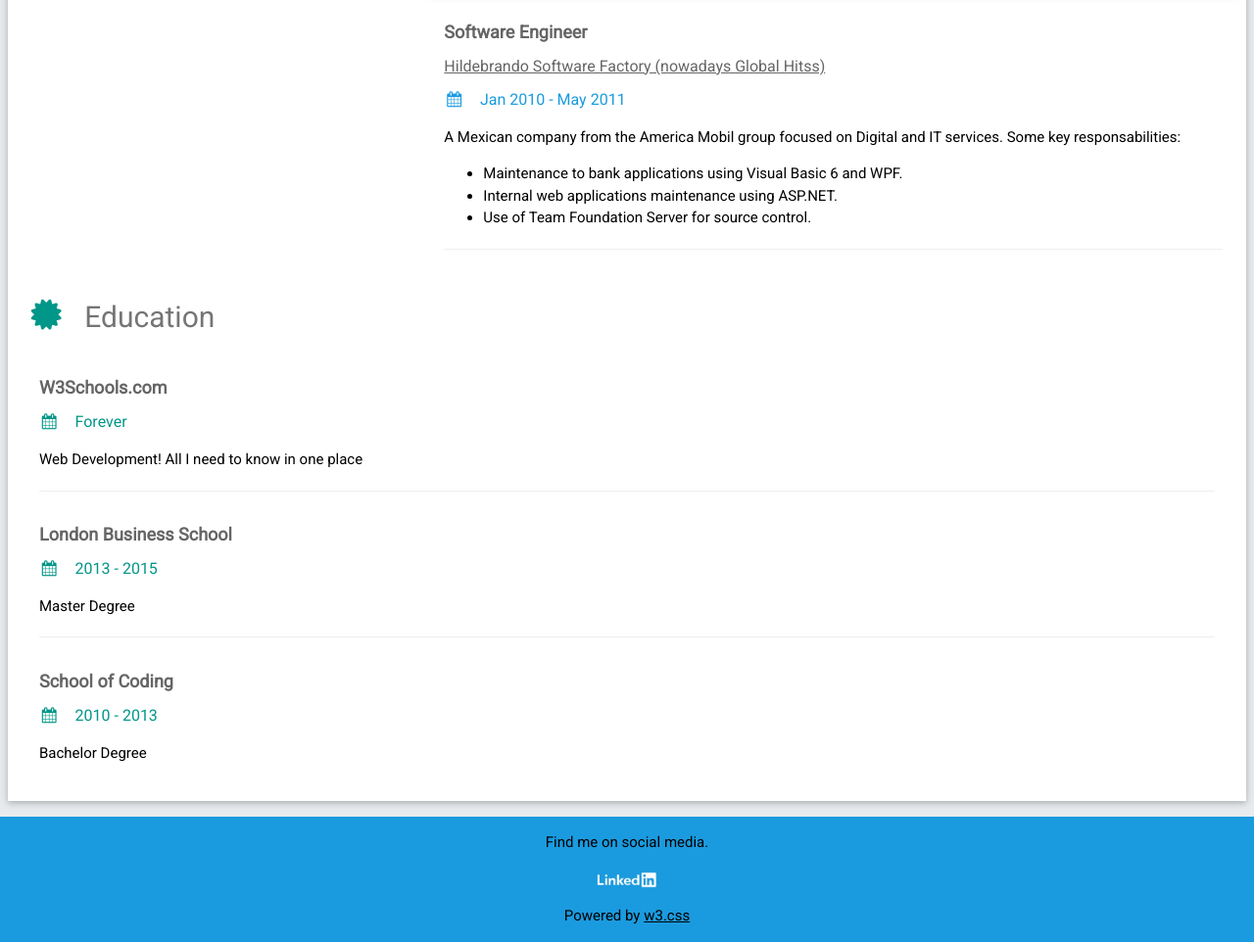
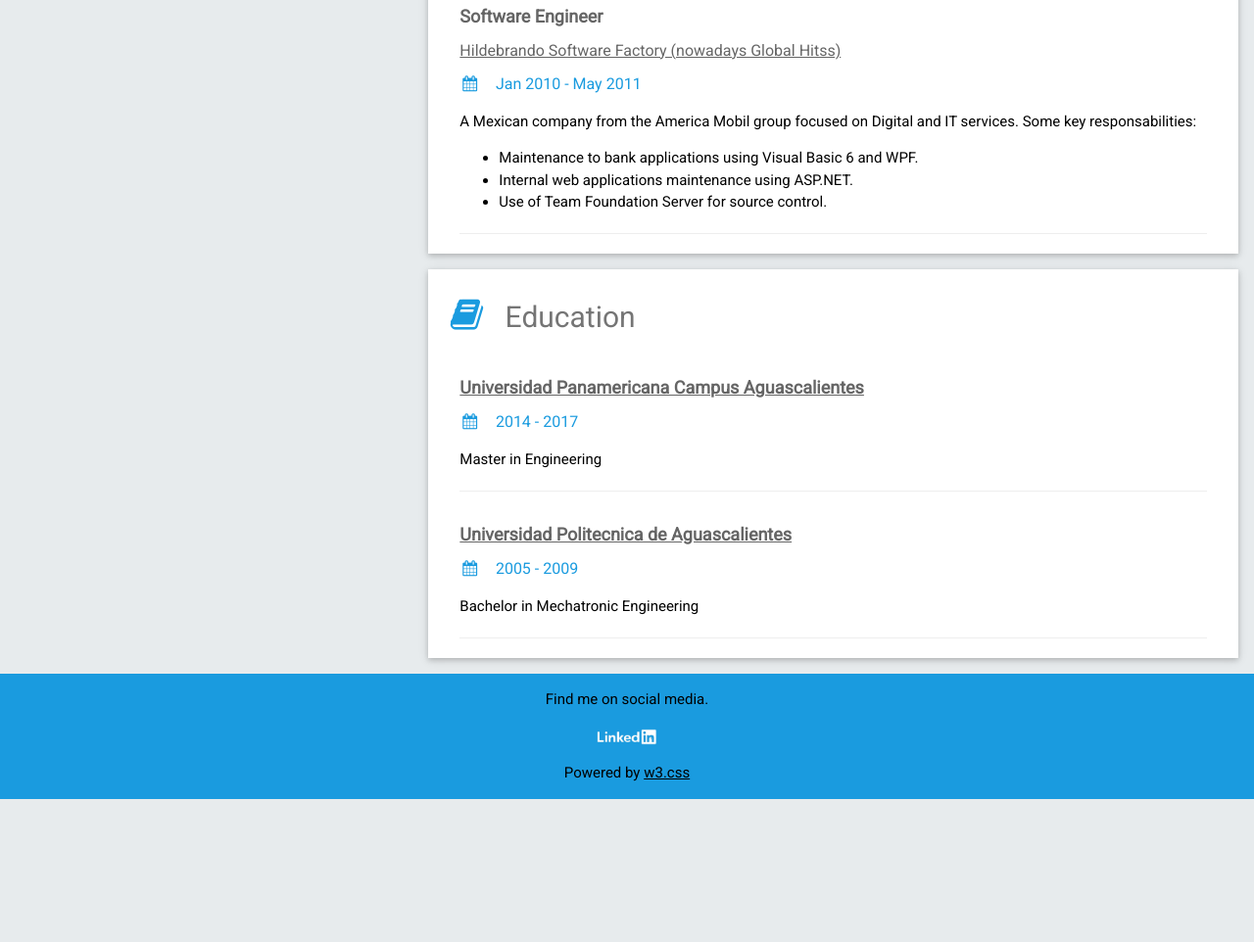
Before and after one commit to Acerito12/carlosacerome, a plain HTML site: page index.html in a window 1280 px wide. Shown: the part 2037-2999 px from the top of the page at 98% size. After the commit the page ends 2853 px from the top, so only its background shows below. Drawn offline with nearby package versions, Linux system fonts and the light colour scheme.

Commit message:
Adding education

```diff
--- a/index.html
+++ b/index.html
@@ -266,9 +266,8 @@
                             </div>
                             <hr>
                         </div>
-                    </div>
 
-                    <div class="w3-container">
+                        <div class="w3-container">
                             <h5 class="w3-opacity"><b>Software Engineer </b></h5>
                             <h6 class="w3-opacity"><a href="https://globalhitss.com/" target="_blank" rel="noopener noreferrer">Hildebrando Software Factory &#40;nowadays Global Hitss&#41;</a></h6>
                             <h6 class="theme_color"><i class="fa fa-calendar fa-fw w3-margin-right"></i>Jan 2010 - May 2011</h6>
@@ -293,35 +292,30 @@
 
                     <!-- EDUCATION -->
                     <div class="w3-container w3-card w3-white">
-                        <h2 class="w3-text-grey w3-padding-16"><i class="fa fa-certificate fa-fw w3-margin-right w3-xxlarge w3-text-teal"></i>Education</h2>
+                        <h2 class="w3-text-grey w3-padding-16"><i class="fa fa-book fa-fw w3-margin-right w3-xxlarge theme_color"></i>Education</h2>
                         <div class="w3-container">
-                        <h5 class="w3-opacity"><b>W3Schools.com</b></h5>
-                        <h6 class="w3-text-teal"><i class="fa fa-calendar fa-fw w3-margin-right"></i>Forever</h6>
-                        <p>Web Development! All I need to know in one place</p>
-                        <hr>
+                            <h5 class="w3-opacity"><a href="https://www.up.edu.mx/campus-aguascalientes/" target="_blank" rel="noopener noreferrer"><strong>Universidad Panamericana Campus Aguascalientes</strong></a></h5>
+                            <h6 class="theme_color"><i class="fa fa-calendar fa-fw w3-margin-right"></i>2014 - 2017</h6>
+                            <p>Master in Engineering</p>
+                            <hr>
                         </div>
                         <div class="w3-container">
-                        <h5 class="w3-opacity"><b>London Business School</b></h5>
-                        <h6 class="w3-text-teal"><i class="fa fa-calendar fa-fw w3-margin-right"></i>2013 - 2015</h6>
-                        <p>Master Degree</p>
-                        <hr>
-                        </div>
-                        <div class="w3-container">
-                        <h5 class="w3-opacity"><b>School of Coding</b></h5>
-                        <h6 class="w3-text-teal"><i class="fa fa-calendar fa-fw w3-margin-right"></i>2010 - 2013</h6>
-                        <p>Bachelor Degree</p><br>
+                            <h5 class="w3-opacity"><a href="https://upa.edu.mx/" target="_blank" rel="noopener noreferrer"><strong>Universidad Politecnica de Aguascalientes</strong></a></h5>
+                            <h6 class="theme_color"><i class="fa fa-calendar fa-fw w3-margin-right"></i>2005 - 2009</h6>
+                            <p>Bachelor in Mechatronic Engineering</p>
+                            <hr>
                         </div>
                     </div>
                     <!-- END EDUCATION -->
 
+                </div>
                 <!-- End Right Column -->
-                </div>
 
+            </div>
             <!-- End Grid -->
-            </div>
 
+        </div>
         <!-- End Page Container -->
-        </div>
 
         <footer class="w3-container theme_back w3-center w3-margin-top">
             <p class="font_white">Find me on social media.</p>
```
